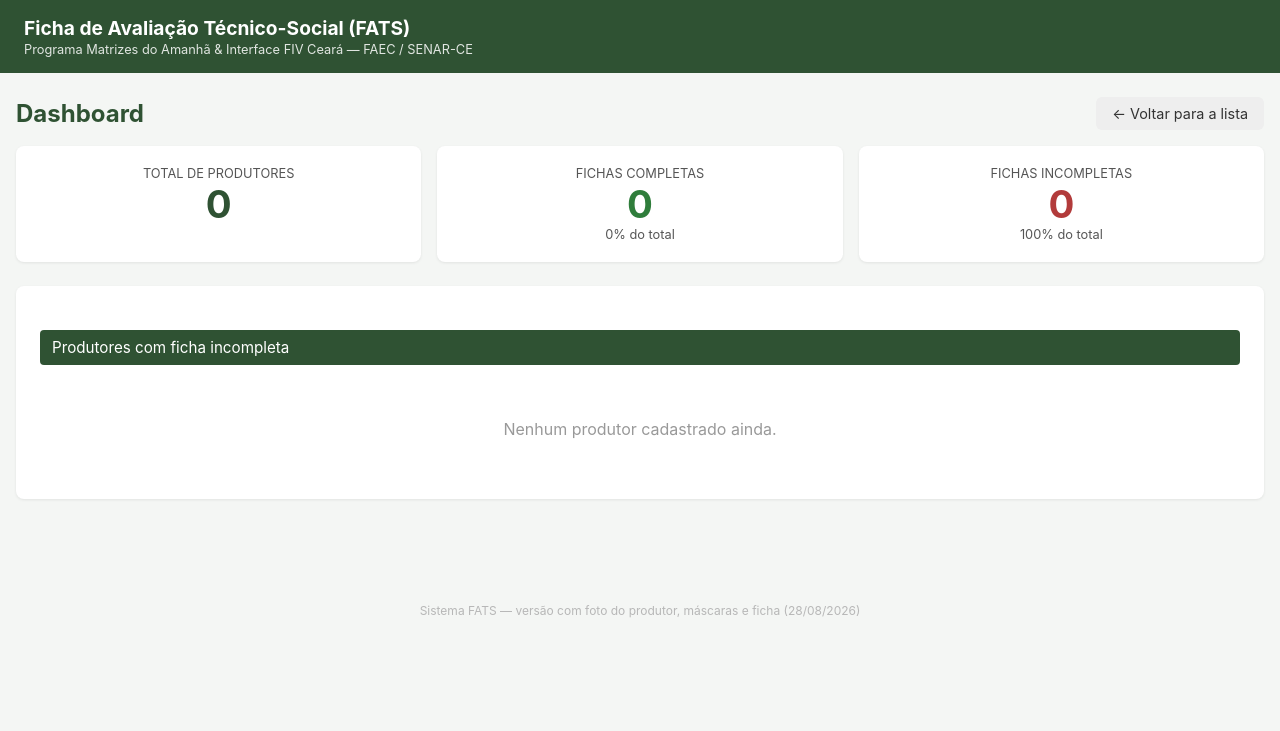
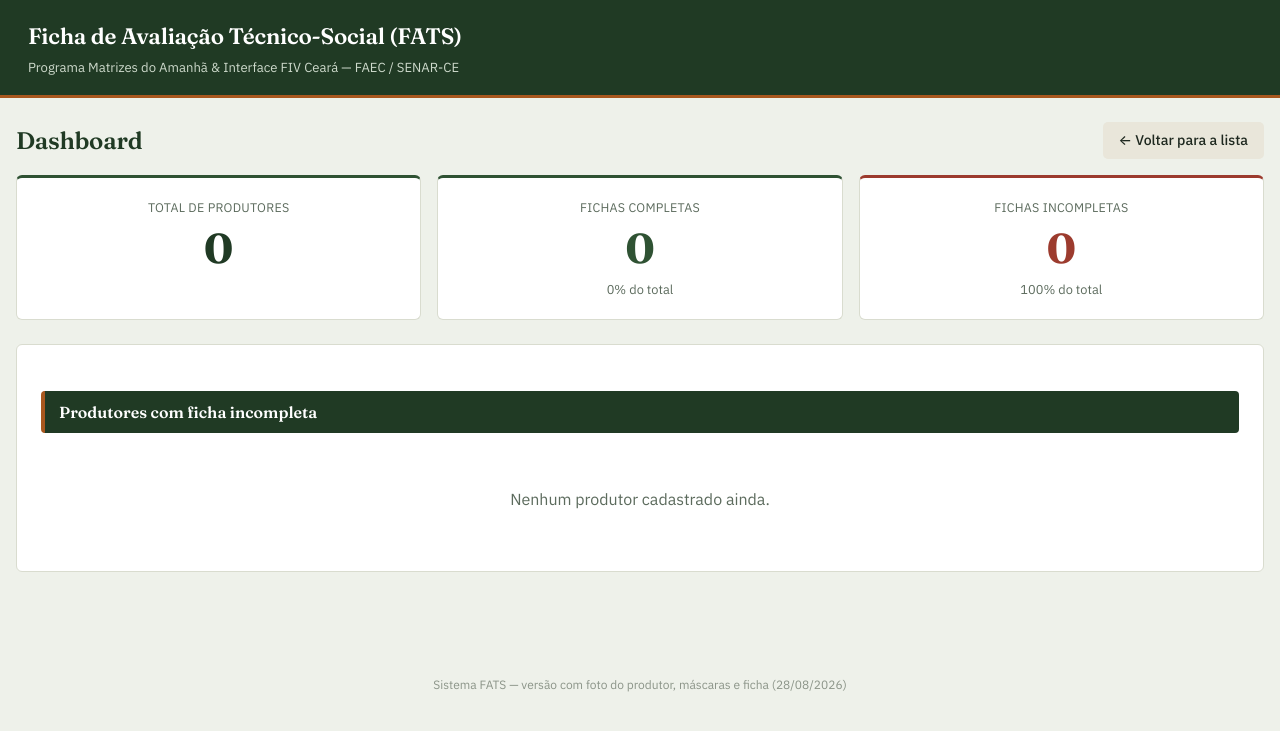
Before and after one commit to parceriasfaec-cyber/fats_faec, a Flask app: page /dashboard in a window 1280 px wide. Shown: the top 731 px of the page. Run offline with Flask 3, Linux system fonts and the light colour scheme; data that the repository does not hold is empty; some libraries are stand-ins or nearby versions.

Commit message:
Redesign visual do sistema (paleta, tipografia, cartões)

```diff
--- a/templates/base.html
+++ b/templates/base.html
@@ -4,84 +4,122 @@
 <meta charset="UTF-8">
 <meta name="viewport" content="width=device-width, initial-scale=1.0">
 <title>{% block title %}FATS - Matrizes do Amanhã / FIV Ceará{% endblock %}</title>
+<link rel="preconnect" href="https://fonts.googleapis.com">
+<link rel="preconnect" href="https://fonts.gstatic.com" crossorigin>
+<link href="https://fonts.googleapis.com/css2?family=Fraunces:opsz,wght@9..144,500;9..144,600;9..144,700&family=IBM+Plex+Sans:wght@400;500;600&display=swap" rel="stylesheet">
 <style>
   :root {
+    /* Verde-pasto: cor institucional, ja usada pelo programa */
     --verde: #2f5233;
-    --verde-claro: #e8f0e6;
-    --cinza: #555;
-    --borda: #ddd;
+    --verde-escuro: #203a24;
+    --verde-claro: #e6ede1;
+    /* Terra: solo avermelhado do sertao cearense - o acento quente do sistema */
+    --terra: #a8571e;
+    --terra-claro: #f7e9dc;
+    /* Fundo com leve tom verde-acinzentado (capim seco), nao um bege generico */
+    --fundo: #eef1ea;
+    --tinta: #1e281f;
+    --cinza: #5c6b5d;
+    --borda: #d9dccf;
+    --erro: #9c3b2e;
+    --erro-bg: #f7e7e1;
+    --aviso: #a8571e;
+    --aviso-bg: #f7e9dc;
+    --fonte-titulo: "Fraunces", Georgia, serif;
+    --fonte-corpo: "IBM Plex Sans", -apple-system, "Segoe UI", Roboto, Arial, sans-serif;
   }
   * { box-sizing: border-box; }
   body {
-    font-family: -apple-system, "Segoe UI", Roboto, Arial, sans-serif;
-    background: #f4f6f4;
+    font-family: var(--fonte-corpo);
+    background: var(--fundo);
     margin: 0;
-    color: #222;
+    color: var(--tinta);
+    line-height: 1.5;
   }
+  h1, h2, h3 { font-family: var(--fonte-titulo); font-weight: 600; letter-spacing: -0.01em; }
   header {
-    background: var(--verde);
+    background: var(--verde-escuro);
     color: white;
-    padding: 16px 24px;
+    padding: 20px 28px 18px;
+    border-bottom: 3px solid var(--terra);
   }
-  header h1 { margin: 0; font-size: 1.2rem; }
-  header p { margin: 2px 0 0; font-size: 0.8rem; opacity: 0.85; }
+  header h1 {
+    margin: 0;
+    font-size: 1.4rem;
+    font-weight: 600;
+  }
+  header p {
+    margin: 4px 0 0;
+    font-size: 0.82rem;
+    color: #cdd9cb;
+    font-family: var(--fonte-corpo);
+  }
   main {
     max-width: 1280px;
     margin: 24px auto;
     padding: 0 16px 40px;
   }
   .card {
-    background: white;
-    border-radius: 8px;
+    background: #fff;
+    border: 1px solid var(--borda);
+    border-radius: 6px;
     padding: 20px 24px;
-    box-shadow: 0 1px 3px rgba(0,0,0,0.08);
     margin-bottom: 20px;
   }
+  .card-stat {
+    border-top: 3px solid var(--verde);
+  }
+  .card-stat.acento-terra { border-top-color: var(--terra); }
+  .card-stat.acento-erro { border-top-color: var(--erro); }
   .flash {
-    padding: 10px 16px;
-    border-radius: 6px;
+    padding: 11px 16px;
+    border-radius: 5px;
     margin-bottom: 16px;
     background: var(--verde-claro);
-    color: var(--verde);
+    color: var(--verde-escuro);
     border: 1px solid var(--verde);
     font-size: 0.9rem;
   }
   .flash.error {
-    background: #fce8e8;
-    color: #b23b3b;
-    border: 1px solid #b23b3b;
+    background: var(--erro-bg);
+    color: var(--erro);
+    border: 1px solid var(--erro);
   }
   .flash.aviso {
-    background: #fff4e0;
-    color: #9a6300;
-    border: 1px solid #f0b429;
+    background: var(--aviso-bg);
+    color: var(--aviso);
+    border: 1px solid var(--aviso);
   }
   .btn {
     display: inline-block;
     padding: 8px 16px;
-    border-radius: 6px;
+    border-radius: 5px;
     text-decoration: none;
-    font-size: 0.9rem;
+    font-size: 0.88rem;
+    font-family: var(--fonte-corpo);
+    font-weight: 500;
     border: none;
     cursor: pointer;
   }
   .btn-primary { background: var(--verde); color: white; }
-  .btn-secondary { background: #eee; color: #333; }
-  .btn-danger { background: #b23b3b; color: white; }
+  .btn-primary:hover { background: var(--verde-escuro); }
+  .btn-secondary { background: #e9e6da; color: var(--tinta); }
+  .btn-secondary:hover { background: #ddd9c8; }
+  .btn-danger { background: var(--erro); color: white; }
   .btn-sm { padding: 5px 10px; font-size: 0.8rem; }
   table.list { width: 100%; border-collapse: collapse; }
   table.list th, table.list td {
     text-align: left; padding: 12px 10px; border-bottom: 1px solid var(--borda); font-size: 0.95rem;
   }
-  table.list th { color: var(--cinza); font-weight: 600; font-size: 0.8rem; text-transform: uppercase; }
+  table.list th { color: var(--cinza); font-weight: 600; font-size: 0.78rem; text-transform: uppercase; letter-spacing: 0.02em; }
   table.list th.col-principal { color: var(--verde); }
   table.list td.col-principal { font-weight: 600; }
   .nowrap { white-space: nowrap; }
-  .link-produtor { color: var(--verde); text-decoration: none; }
+  .link-produtor { color: var(--verde); text-decoration: none; font-weight: 600; }
   .link-produtor:hover { text-decoration: underline; }
   .foto-preview { display: flex; align-items: center; gap: 14px; margin-bottom: 10px; }
   .foto-preview img {
-    width: 110px; height: 110px; object-fit: cover; border-radius: 10px;
+    width: 110px; height: 110px; object-fit: cover; border-radius: 8px;
     border: 1px solid var(--borda); cursor: pointer;
   }
   .foto-hint { font-size: 0.8rem; color: var(--cinza); max-width: 260px; }
@@ -91,32 +129,37 @@
   }
   .foto-thumb-placeholder {
     width: 44px; height: 44px; border-radius: 50%; border: 1px dashed var(--borda);
-    display: flex; align-items: center; justify-content: center; color: #ccc; font-size: 0.7rem;
+    display: flex; align-items: center; justify-content: center; color: #b4b8a9; font-size: 0.7rem;
   }
-  .foto-ficha { width: 160px; height: 160px; object-fit: cover; border-radius: 10px; border: 1px solid var(--borda); cursor: pointer; }
+  .foto-ficha { width: 160px; height: 160px; object-fit: cover; border-radius: 8px; border: 1px solid var(--borda); cursor: pointer; }
   .actions { white-space: nowrap; }
   .actions form { display: inline; }
   input[type=text], input[type=search] {
-    padding: 8px 12px; border: 1px solid var(--borda); border-radius: 6px; font-size: 0.9rem;
+    padding: 8px 12px; border: 1px solid var(--borda); border-radius: 5px; font-size: 0.9rem;
+    font-family: var(--fonte-corpo);
   }
   .toolbar { display: flex; justify-content: space-between; align-items: center; margin-bottom: 16px; gap: 12px; flex-wrap: wrap; }
   .section-title {
-    background: var(--verde); color: white; padding: 8px 12px; border-radius: 4px;
-    font-size: 0.95rem; margin: 24px 0 14px;
+    background: var(--verde-escuro); color: white; padding: 9px 14px; border-radius: 4px;
+    font-family: var(--fonte-titulo); font-weight: 600; font-size: 1rem; margin: 26px 0 14px;
+    border-left: 4px solid var(--terra);
   }
   .grid { display: grid; grid-template-columns: 1fr 1fr; gap: 14px 20px; }
   .grid.full { grid-template-columns: 1fr; }
   label { display: block; font-size: 0.8rem; color: var(--cinza); margin-bottom: 4px; }
   input[type=text], input[type=number], input[type=date], select, textarea {
-    width: 100%; padding: 8px 10px; border: 1px solid var(--borda); border-radius: 6px; font-size: 0.9rem;
-    font-family: inherit;
+    width: 100%; padding: 8px 10px; border: 1px solid var(--borda); border-radius: 5px; font-size: 0.9rem;
+    font-family: var(--fonte-corpo); background: #fff; color: var(--tinta);
+  }
+  input:focus, select:focus, textarea:focus {
+    outline: 2px solid var(--terra); outline-offset: 1px; border-color: var(--terra);
   }
   textarea { min-height: 70px; resize: vertical; }
   .form-actions { margin-top: 24px; display: flex; gap: 10px; }
-  .empty { text-align: center; color: #999; padding: 40px 0; }
+  .empty { text-align: center; color: var(--cinza); padding: 40px 0; }
   .ficha-grid { display: grid; grid-template-columns: 1fr 1fr; gap: 12px 24px; }
   .ficha-grid .full { grid-column: 1 / -1; }
-  .ficha-grid label { display: block; font-size: 0.78rem; color: var(--cinza); text-transform: uppercase; margin-bottom: 2px; }
+  .ficha-grid label { display: block; font-size: 0.76rem; color: var(--cinza); text-transform: uppercase; letter-spacing: 0.02em; margin-bottom: 2px; }
   .ficha-grid p { margin: 0 0 8px; font-size: 0.95rem; padding-bottom: 6px; border-bottom: 1px solid var(--borda); }
   @media (max-width: 640px) {
     .grid { grid-template-columns: 1fr; }
@@ -146,7 +189,7 @@
   {% endwith %}
   {% block content %}{% endblock %}
 </main>
-<footer style="text-align:center; padding:20px 10px 30px; color:#b7b7b7; font-size:0.75rem;">
+<footer style="text-align:center; padding:20px 10px 30px; color:#8b9488; font-size:0.75rem;">
   Sistema FATS — versão com foto do produtor, máscaras e ficha (28/08/2026)
 </footer>
 </body>
--- a/templates/dashboard.html
+++ b/templates/dashboard.html
@@ -3,23 +3,23 @@
 {% block content %}
 
 <div class="toolbar">
-  <h2 style="margin:0; color: var(--verde);">Dashboard</h2>
+  <h2 style="margin:0; color: var(--verde-escuro);">Dashboard</h2>
   <a href="{{ url_for('index') }}" class="btn btn-secondary">← Voltar para a lista</a>
 </div>
 
 <div style="display:grid; grid-template-columns: repeat(auto-fit, minmax(200px, 1fr)); gap:16px; margin-bottom:24px;">
-  <div class="card" style="text-align:center; margin-bottom:0;">
-    <div style="font-size:0.8rem; color:var(--cinza); text-transform:uppercase;">Total de Produtores</div>
-    <div style="font-size:2.4rem; font-weight:700; color:var(--verde);">{{ total }}</div>
+  <div class="card card-stat" style="text-align:center; margin-bottom:0;">
+    <div style="font-size:0.78rem; color:var(--cinza); text-transform:uppercase; letter-spacing:0.02em;">Total de Produtores</div>
+    <div style="font-family:var(--fonte-titulo); font-size:2.6rem; font-weight:700; color:var(--verde-escuro);">{{ total }}</div>
   </div>
-  <div class="card" style="text-align:center; margin-bottom:0;">
-    <div style="font-size:0.8rem; color:var(--cinza); text-transform:uppercase;">Fichas Completas</div>
-    <div style="font-size:2.4rem; font-weight:700; color:#2f7d3b;">{{ qtd_completos }}</div>
+  <div class="card card-stat" style="text-align:center; margin-bottom:0;">
+    <div style="font-size:0.78rem; color:var(--cinza); text-transform:uppercase; letter-spacing:0.02em;">Fichas Completas</div>
+    <div style="font-family:var(--fonte-titulo); font-size:2.6rem; font-weight:700; color:var(--verde);">{{ qtd_completos }}</div>
     <div style="font-size:0.8rem; color:var(--cinza);">{{ pct_completos }}% do total</div>
   </div>
-  <div class="card" style="text-align:center; margin-bottom:0;">
-    <div style="font-size:0.8rem; color:var(--cinza); text-transform:uppercase;">Fichas Incompletas</div>
-    <div style="font-size:2.4rem; font-weight:700; color:#b23b3b;">{{ qtd_incompletos }}</div>
+  <div class="card card-stat acento-erro" style="text-align:center; margin-bottom:0;">
+    <div style="font-size:0.78rem; color:var(--cinza); text-transform:uppercase; letter-spacing:0.02em;">Fichas Incompletas</div>
+    <div style="font-family:var(--fonte-titulo); font-size:2.6rem; font-weight:700; color:var(--erro);">{{ qtd_incompletos }}</div>
     <div style="font-size:0.8rem; color:var(--cinza);">{{ 100 - pct_completos }}% do total</div>
   </div>
 </div>
@@ -45,7 +45,7 @@
         <td>{{ (p.municipio or '-')|upper }}</td>
         <td>{{ (p.tecnico_responsavel or '-')|upper }}</td>
         <td class="nowrap">
-          <span class="btn btn-sm" style="background:#fce8e8; color:#b23b3b; cursor:default;">
+          <span class="btn btn-sm" style="background:var(--erro-bg); color:var(--erro); cursor:default;">
             {{ p.qtd_faltando }} pendente{{ 's' if p.qtd_faltando != 1 else '' }}
           </span>
         </td>
--- a/templates/fila.html
+++ b/templates/fila.html
@@ -3,7 +3,7 @@
 {% block content %}
 
 <div class="toolbar">
-  <h2 style="margin:0; color: var(--verde);">Cadastros aguardando envio</h2>
+  <h2 style="margin:0; color: var(--verde-escuro);">Cadastros aguardando envio</h2>
   <a href="{{ url_for('index') }}" class="btn btn-secondary">← Voltar para a lista</a>
 </div>
 
--- a/templates/form.html
+++ b/templates/form.html
@@ -74,7 +74,7 @@
     <div><label>Vacas Secas</label><input type="text" name="vacas_secas" class="only-digits" inputmode="numeric" value="{{ val('vacas_secas') }}"></div>
     <div><label>Novilhas/Bezerras</label><input type="text" name="novilhas" class="only-digits" inputmode="numeric" value="{{ val('novilhas') }}"></div>
     <div><label>Touros/Garrotes</label><input type="text" name="touros" class="only-digits" inputmode="numeric" value="{{ val('touros') }}"></div>
-    <div><label>Produtividade Média (L/vaca/dia) — calculado automaticamente</label><input type="text" id="produtividade_media" name="produtividade_media" class="decimal-digits" inputmode="decimal" value="{{ val('produtividade_media') }}" readonly style="background:#f2f2f2;"></div>
+    <div><label>Produtividade Média (L/vaca/dia) — calculado automaticamente</label><input type="text" id="produtividade_media" name="produtividade_media" class="decimal-digits" inputmode="decimal" value="{{ val('produtividade_media') }}" readonly style="background:var(--fundo);"></div>
     <div><label>Destino da Produção</label>{{ sel('destino_producao', ['Laticínio / Formal', 'Queijaria / Informal', 'Cooperativa']) }}</div>
     <div><label>Composição Genética</label>{{ sel('composicao_genetica', ['Girolando', 'Zebuíno Leiteiro (Gir/Guzerá/Sindi)', 'Misto / Sem Padrão']) }}</div>
     <div><label>Grau Girolando Predominante</label><input type="text" name="grau_girolando" value="{{ val('grau_girolando') }}"></div>
```
Also changed, not shown: templates/mapa.html (+12 -12 lines).
